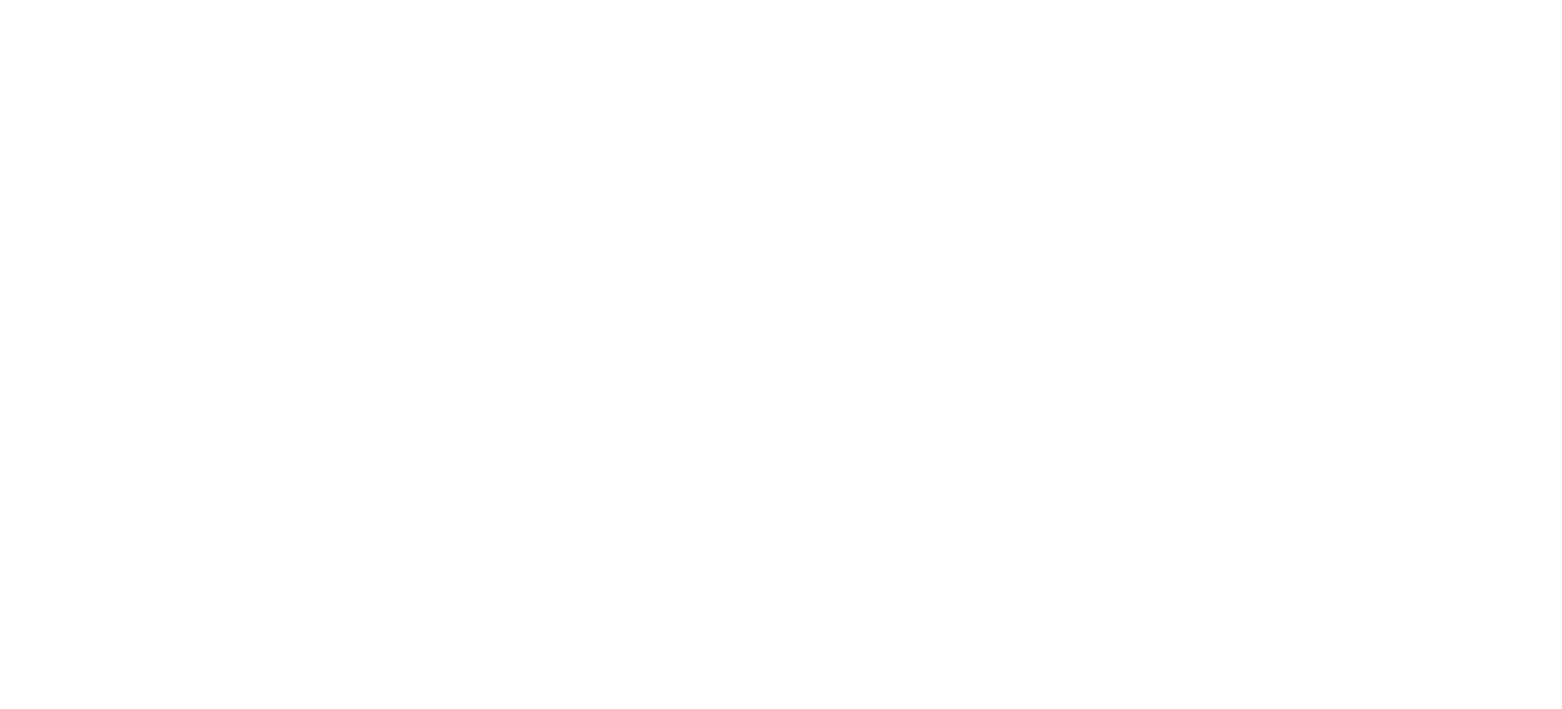
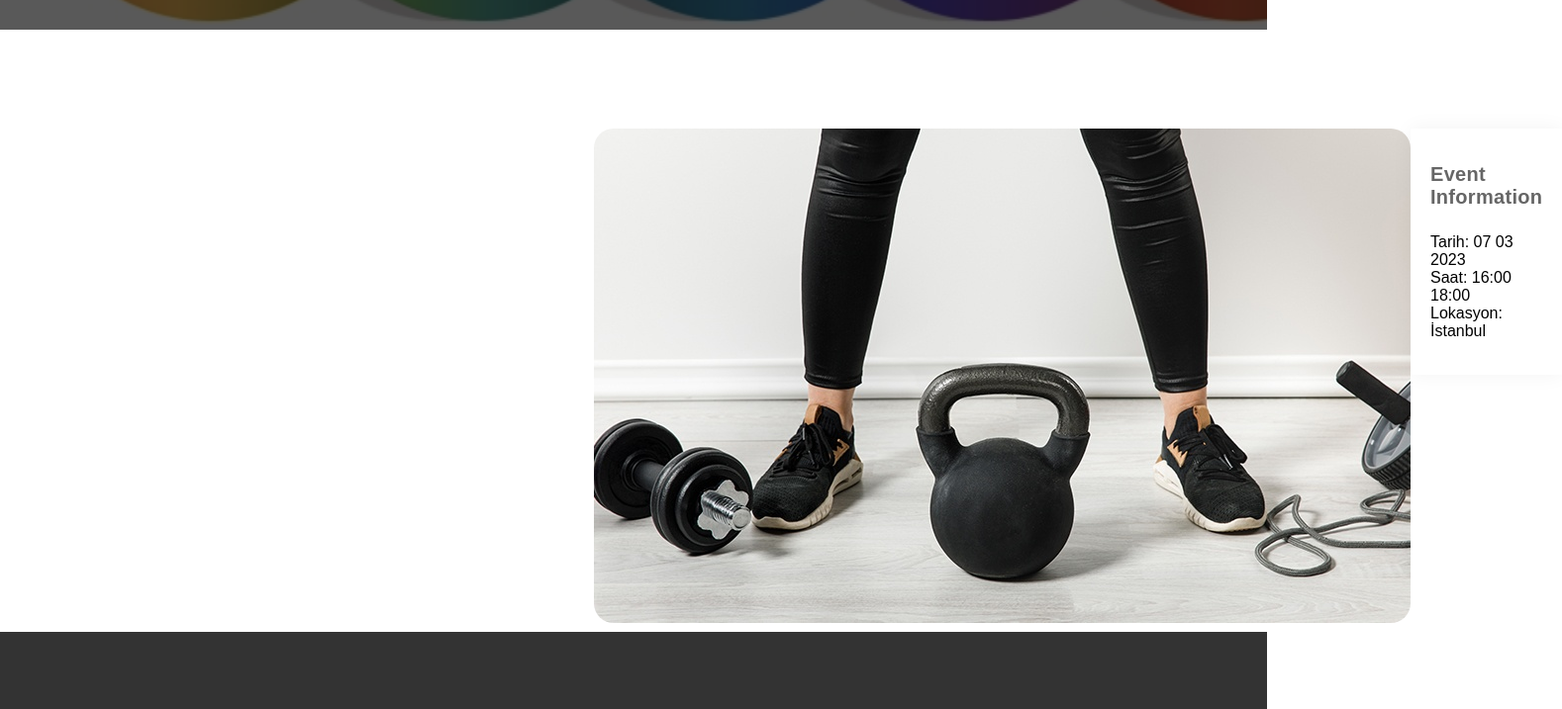
Before and after one commit to gokturkdogan/medical-informatics, a Vue app: page /training in a window 1280 px wide. Shown: the part 439-1156 px from the top of the page at 99% size, 1578 px wide, since content can reach past the window. Before the commit the page ends 800 px from the top, so only its background shows below. Built offline with nearby package versions, Linux system fonts and the light colour scheme.

Commit message:
training page vue component created

```diff
--- a/src/components/header.vue
+++ b/src/components/header.vue
@@ -17,7 +17,7 @@
                     <div class="header__dropContent">
                         <ul class="header__dropdown">
                             <li><router-link class="header__dropLink" to="/health" tag="a">Sağlık</router-link></li>
-                            <li><a class="header__dropLink" href="">Antrenman Bilgilerim</a></li>
+                            <li><router-link class="header__dropLink" to="/training" tag="a">Antrenman Bilgilerim</router-link></li>
                         </ul>
                     </div>
                 </li>
--- a/src/router/index.js
+++ b/src/router/index.js
@@ -1,6 +1,7 @@
 import Vue from 'vue'
 import VueRouter from 'vue-router';
 import Health from '../views/health.vue';
+import Training from '../views/training.vue';
 import Home from '../views/home.vue';
 
 Vue.use(VueRouter)
@@ -15,6 +16,11 @@ const routes = [
         path: '/health',
         name: 'health',
         component: Health
+    },
+    {
+        path: '/training',
+        name: 'training',
+        component: Training
     }
 ]
 
--- /dev/null
+++ b/src/views/training.vue
@@ -0,0 +1,71 @@
+<template>
+    <div class="training">
+        <div class="banner">
+            <h2 class="banner__title">
+                Antrenman Bilgilerim
+            </h2>
+        </div>
+        <div class="training__content">
+            <div class="training__module">
+                <img class="training__image" src="../assets/images/exercises/weight-training.jpg" alt="">
+            </div>
+            <div class="training__information">
+                <div class="training__informaitonBar">
+                    <h4 class="training__informaitonBartitle">Event Information</h4>
+                    <ul class="training__informaitonBarList">
+                        <li class="training__informaitonBarListItem">
+                            <span>Tarih: </span>07 03 2023
+                        </li>
+                        <li class="training__informaitonBarListItem">
+                            <span>Saat: </span>16:00 18:00
+                        </li>
+                        <li class="training__informaitonBarListItem">
+                            <span>Lokasyon: </span>İstanbul
+                        </li>
+                    </ul>
+                </div>
+            </div>
+        </div>
+    </div>
+</template>
+<script>
+export default {
+    name: "Training",
+};
+</script>
+<style lang="scss" scoped>
+.training {
+    &__content {
+        margin-top: 100px;
+        display: flex;
+        justify-content: space-between;
+        padding: 0 600px;
+    }
+
+    &__module {}
+
+    &__image {
+        border-radius: 20px;
+    }
+
+    &__information {
+        box-shadow: 0 0 20px 0 rgb(0 0 0 / 5%);
+        height: fit-content;
+        padding: 35px 20px;
+    }
+
+    &__informaitonBartitle {
+        font-size: 20px;
+        letter-spacing: .3px;
+        text-transform: capitalize;
+        color: #666;
+        font-weight: 600;
+        margin-bottom: 25px;
+    }
+
+    &__informaitonBarList {
+        padding-left: 0;
+        list-style-type: none;
+    }
+}
+</style>
```
Also changed, not shown: src/assets/images/exercises/weight-training.jpg (added).
